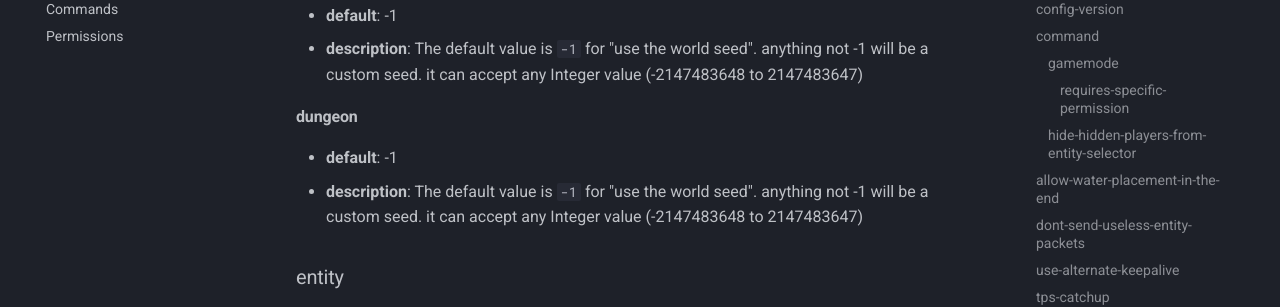
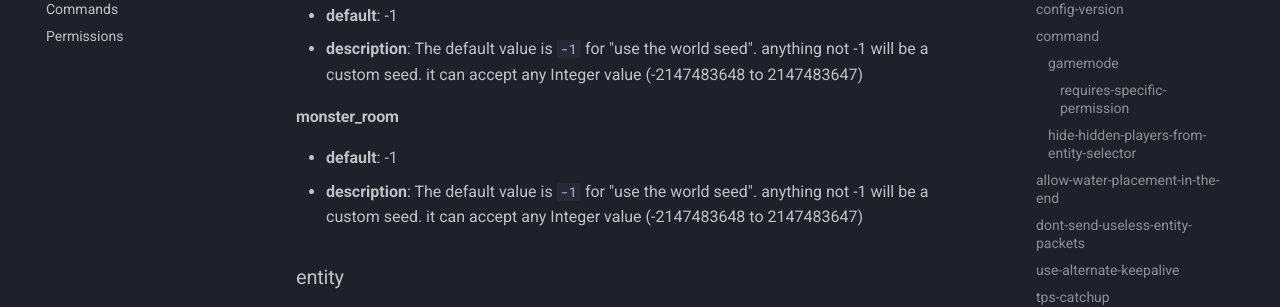
Before and after one commit to PurpurMC/PurpurDocs, an MkDocs documentation site: the page built from mkdocs/Configuration.md, in a window 1280 px wide and 900 px high, scrolled down 6708 px. Shown: the part 153-460 px from the top of the window. Built offline with MkDocs 1.6.1 and Material for MkDocs 9.7.7, drawn with Linux system fonts in a browser that asks for light colours; comment, search, counter and statistics services are not loaded.

Commit message:
Update Configuration.md

```diff
--- a/mkdocs/Configuration.md
+++ b/mkdocs/Configuration.md
@@ -199,7 +199,7 @@ Requires the [`bukkit.command.credits`](../Permissions#bukkitcommandcredits) per
 #### end-spike
 - **default**: -1
 - **description**: The default value is `-1` for "use the world seed". anything not -1 will be a custom seed. it can accept any Integer value (-2147483648 to 2147483647)
-#### dungeon
+#### monster_room
 - **default**: -1
 - **description**: The default value is `-1` for "use the world seed". anything not -1 will be a custom seed. it can accept any Integer value (-2147483648 to 2147483647)
 
```
